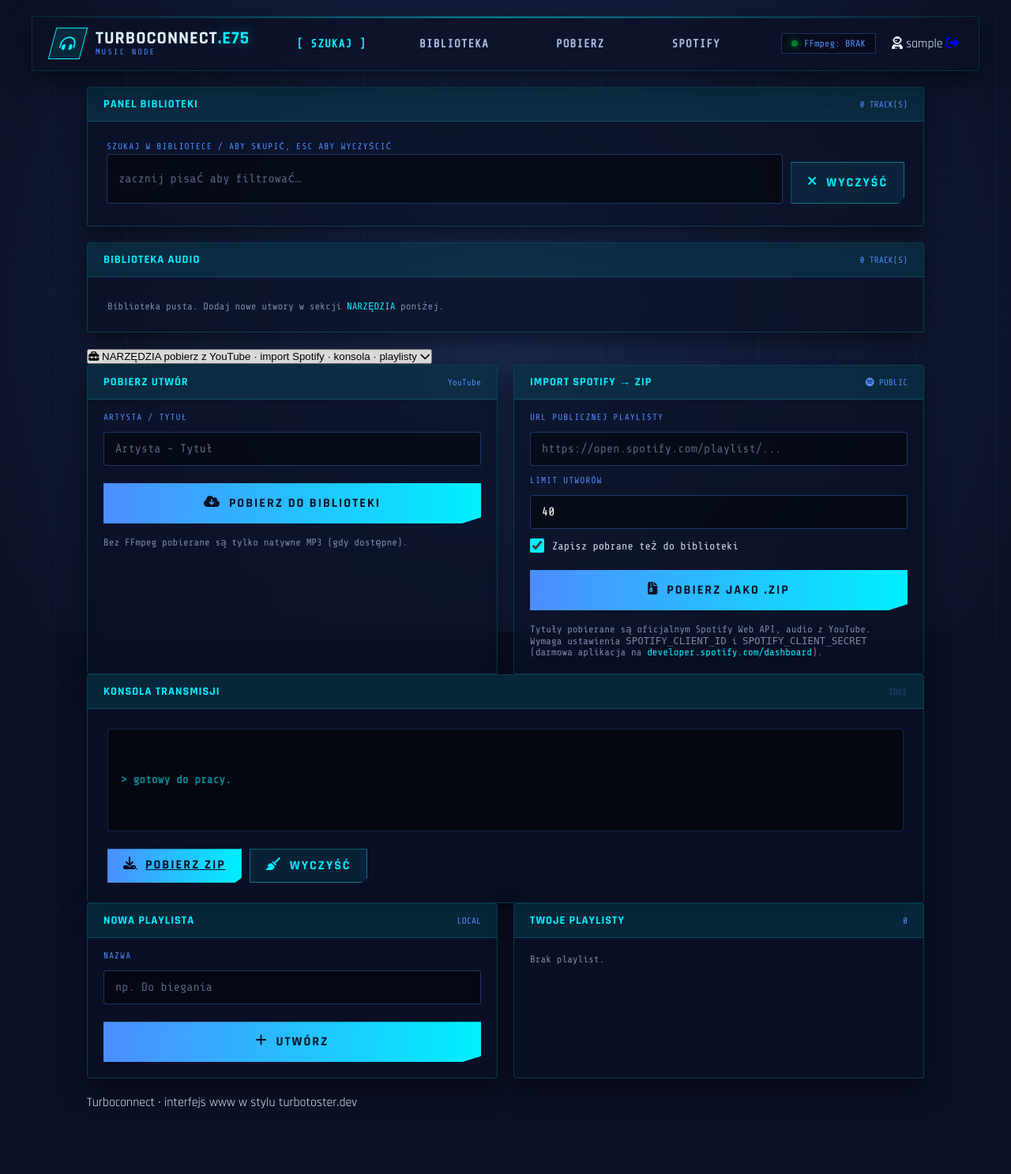
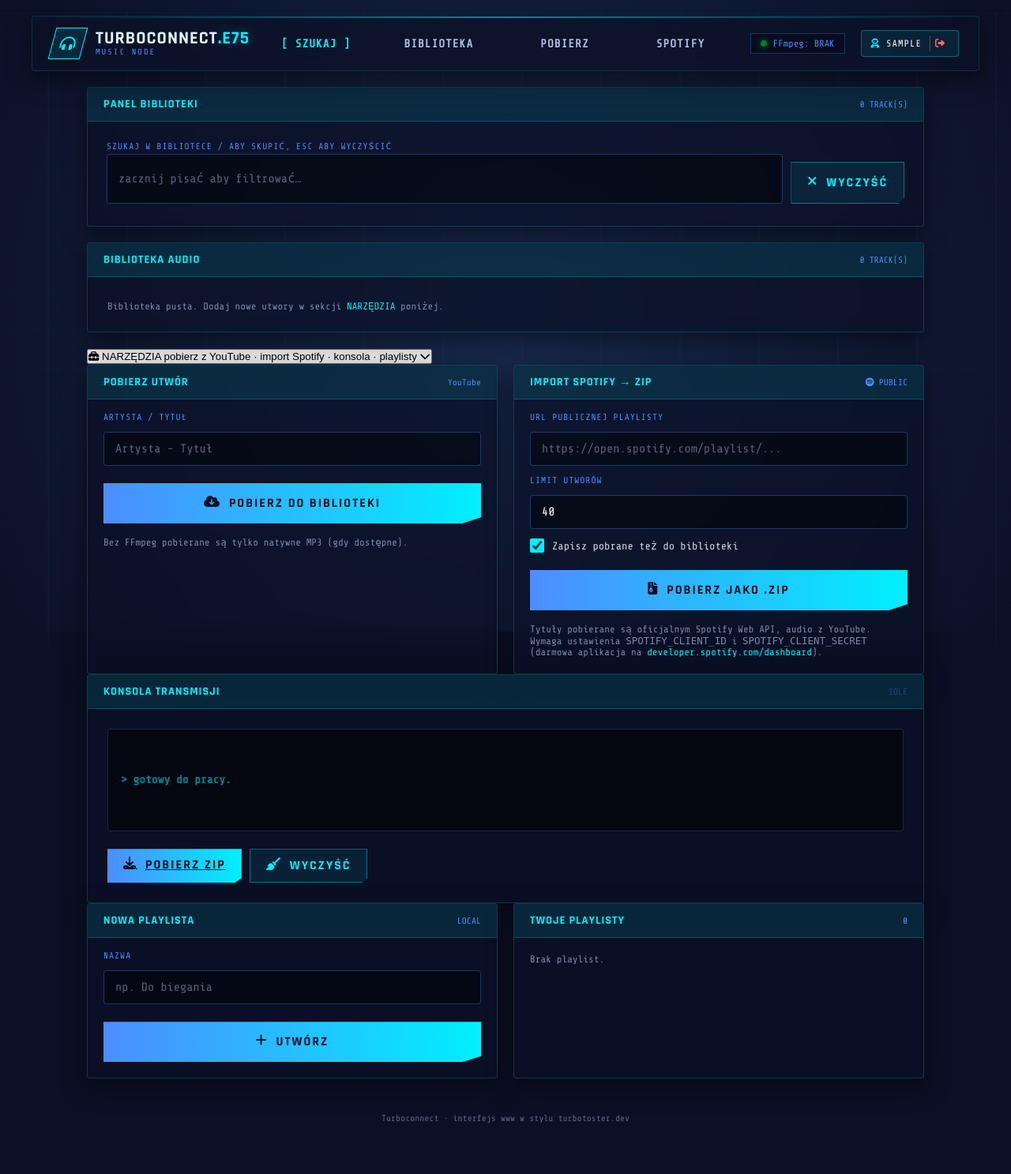
Before and after one commit to Turbotoster7/TurboConnect.75, a Flask app: page /music in a window 1280 px wide. Shown: the whole page at 79% size. Before the commit the page ends 1404 px from the top, so only its background shows below. Run offline with Flask 3, Linux system fonts and the light colour scheme; the visitor is signed in with stand-in values (Sample User, id 1); some libraries are stand-ins or nearby versions.

Commit message:
api tweak

```diff
--- a/server/static/css/turboconnect.css
+++ b/server/static/css/turboconnect.css
@@ -2016,3 +2016,97 @@
     font-size: 0.72rem;
     margin: 6px 0 0 30px;
 }
+.track-actions {
+    margin: 8px 0 0 30px;
+    display: flex;
+    flex-wrap: wrap;
+    gap: 8px;
+}
+.track-actions a {
+    color: var(--primary);
+    text-decoration: none;
+    font-family: var(--font-mono);
+    font-size: 0.72rem;
+    text-transform: uppercase;
+    border: 1px solid rgba(0, 240, 255, 0.35);
+    padding: 4px 10px;
+    border-radius: 3px;
+    transition: 0.2s;
+    display: inline-flex;
+    align-items: center;
+    gap: 6px;
+}
+.track-actions a:hover {
+    background: rgba(0, 240, 255, 0.15);
+    color: #fff;
+}
+
+.tc-footer-note {
+    text-align: center;
+    font-family: var(--font-mono);
+    font-size: 0.7rem;
+    color: rgba(170, 188, 223, 0.5);
+    margin: 1.5rem 0 0;
+}
+
+/* Wewnetrzny player */
+.player-page .hero {
+    min-height: auto !important;
+    padding-top: 100px !important;
+    padding-bottom: 2rem !important;
+}
+.player-page audio { width: 100%; margin-top: 12px; }
+.player-page .main-plane,
+.player-page .loader-screen { display: none !important; }
+
+/* Mobile drobne poprawki */
+@media (max-width: 700px) {
+    .tc-main { padding-top: 90px; }
+    .tc-grid-2 { grid-template-columns: 1fr; }
+    .tc-input-row { flex-direction: column; }
+    .tc-input-row > input,
+    .tc-input-row > select { flex: 1 1 auto; width: 100%; }
+    .tc-btn-inline { width: 100% !important; }
+}
+
+/* User pill / logout */
+.tc-user-pill {
+    display: inline-flex;
+    align-items: center;
+    gap: 8px;
+    padding: 6px 10px 6px 12px;
+    border: 1px solid rgba(0, 240, 255, 0.35);
+    background: rgba(0, 240, 255, 0.08);
+    color: var(--primary);
+    font-family: var(--font-mono);
+    font-size: 0.75rem;
+    letter-spacing: 1px;
+    border-radius: 4px;
+    line-height: 1;
+}
+.tc-user-pill .tc-user-name {
+    color: #fff;
+    text-transform: uppercase;
+    max-width: 140px;
+    overflow: hidden;
+    text-overflow: ellipsis;
+    white-space: nowrap;
+}
+.tc-logout-link {
+    color: #ff6b6b;
+    text-decoration: none;
+    padding: 4px 6px;
+    border-left: 1px solid rgba(255, 107, 107, 0.4);
+    margin-left: 2px;
+    transition: 0.2s;
+}
+.tc-logout-link:hover {
+    color: #fff;
+    background: rgba(255, 107, 107, 0.2);
+    border-radius: 0 3px 3px 0;
+}
+@media (max-width: 1000px) {
+    .tc-user-pill .tc-user-name { display: none; }
+}
+
+/* Login page */
```
